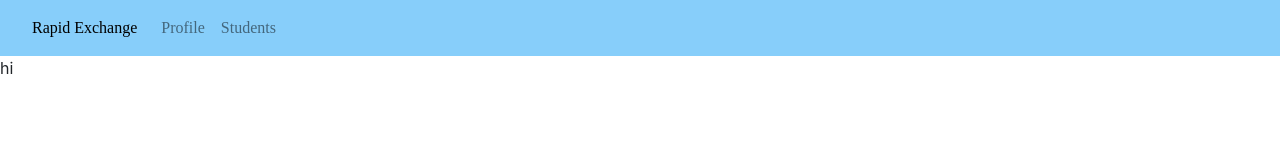
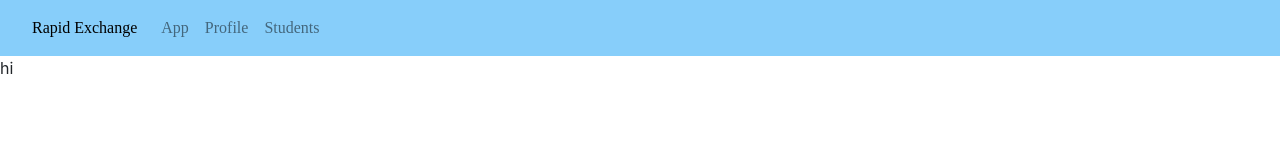
Before and after one commit to anberns/react-redux-project, a React (Create React App) app: page / in a window 1280 px wide. Shown: the top 160 px of the page. Built offline with nearby package versions, Linux system fonts and the light colour scheme; a web font is replaced by a local one.

Commit message:
add 'App' link to navbar

```diff
--- a/src/Components/Navbar.js
+++ b/src/Components/Navbar.js
@@ -12,6 +12,7 @@ const Navbar = () => (
       </button>
       <div className="collapse navbar-collapse" id="navbarNavAltMarkup">
         <div className="navbar-nav">
+          <NavItem path="/choose" linkName="App" className="nav-item nav-link" />
           <NavItem path="/users/1" linkName="Profile" className="nav-item nav-link"/>
           <NavItem path="/users/1/students" linkName="Students" className="nav-item nav-link" />
         </div>
```
